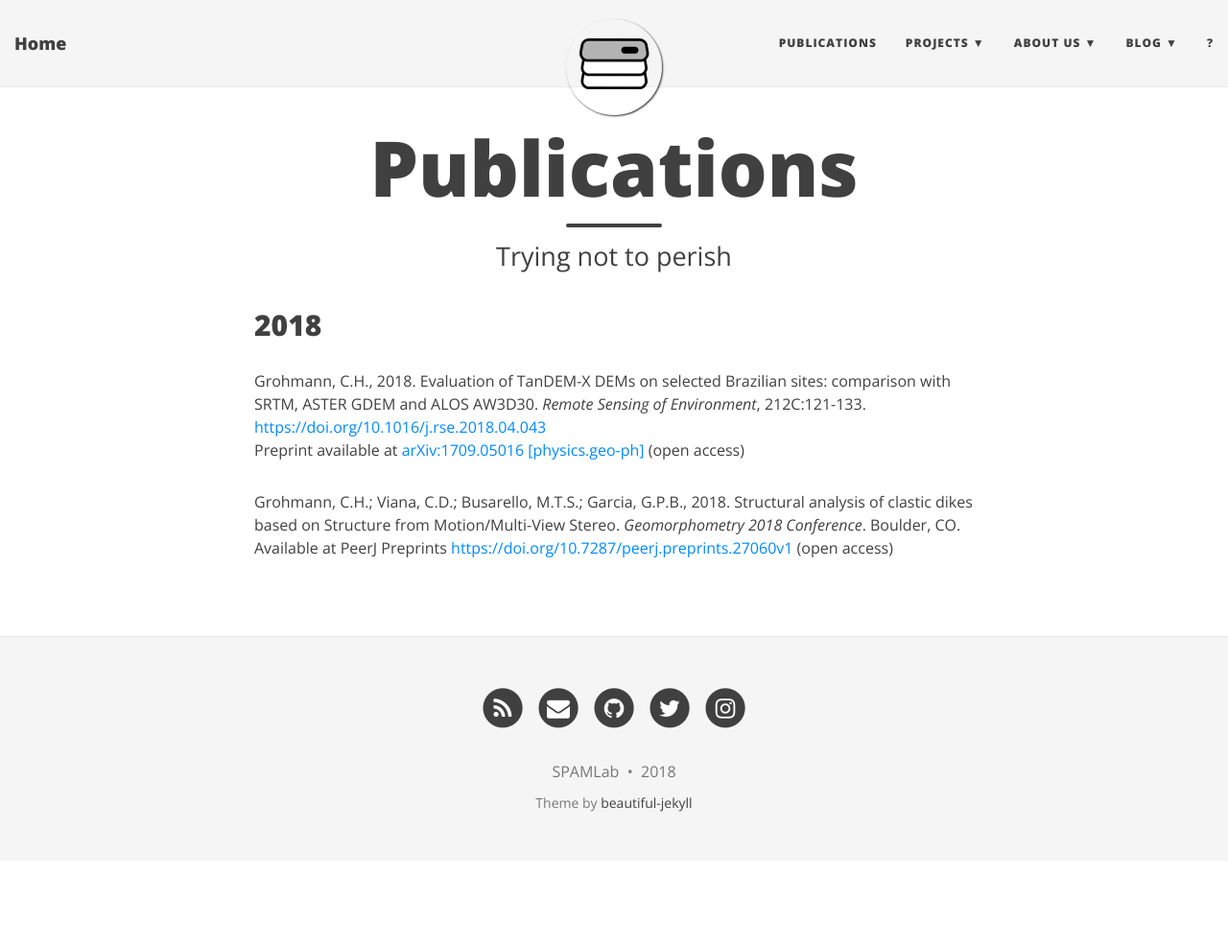
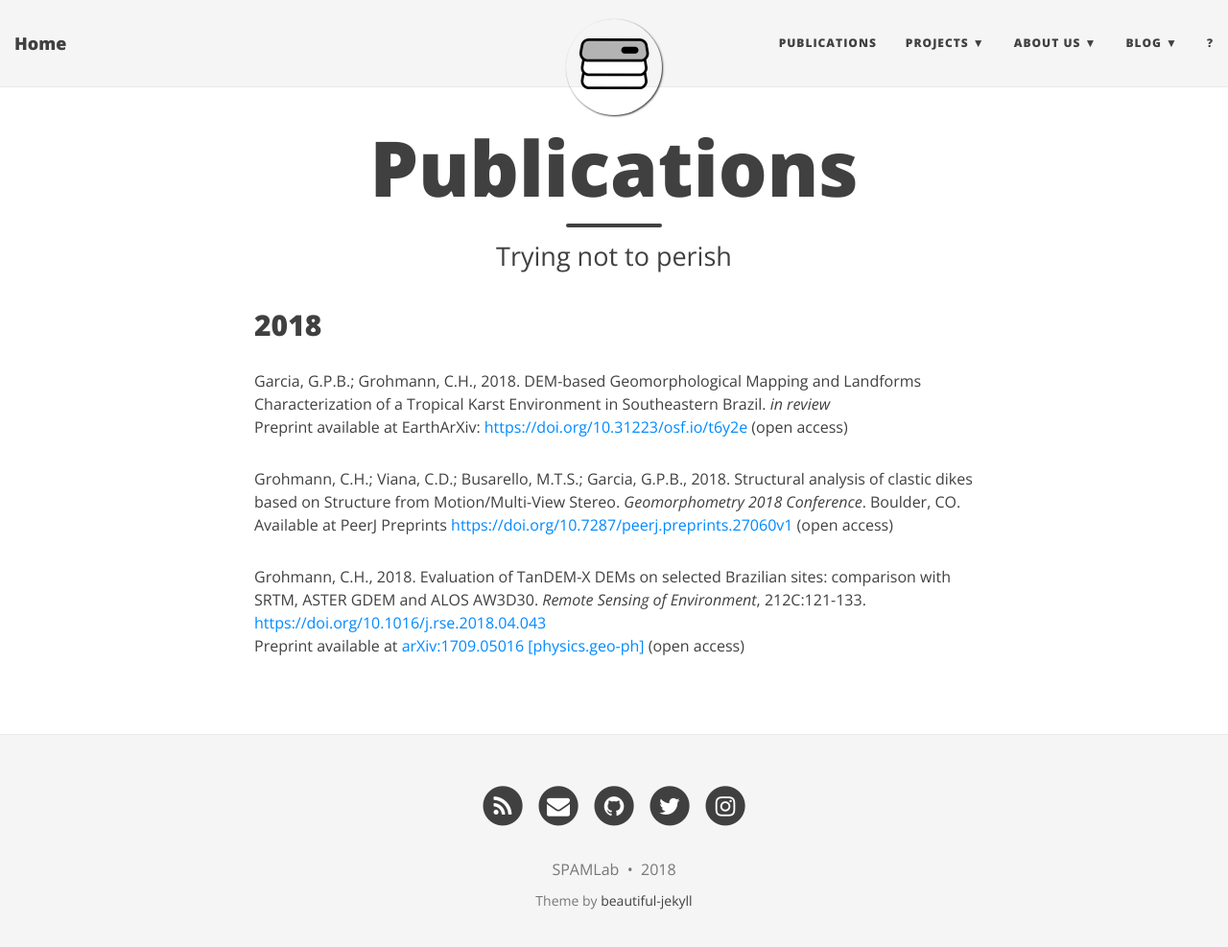
Before and after one commit to SPAMLab/SPAMLab.github.io, a Jekyll site: the page built from publications.md, in a window 1280 px wide and 999 px high. Shown: the top 987 px of the window at 96% size. Built offline with Jekyll 4.4.1, drawn with Linux system fonts in a browser that asks for light colours; nearby versions of some CDN libraries.

Commit message:
add preprint of guilherme's paper

```diff
--- a/publications.md
+++ b/publications.md
@@ -5,9 +5,12 @@ subtitle: Trying not to perish
 published: true
 ---
 ## 2018
+Garcia, G.P.B.; Grohmann, C.H., 2018. DEM-based Geomorphological Mapping and Landforms Characterization of a Tropical Karst Environment in Southeastern Brazil. _in review_
+Preprint available at EarthArXiv: <a href="https://doi.org/10.31223/osf.io/t6y2e" target="_blank">https://doi.org/10.31223/osf.io/t6y2e</a> (open access)
+
+Grohmann, C.H.; Viana, C.D.; Busarello, M.T.S.; Garcia, G.P.B., 2018. Structural analysis of clastic dikes based on Structure from Motion/Multi-View Stereo. _Geomorphometry 2018 Conference_. Boulder, CO.
+Available at PeerJ Preprints  <a href="https://doi.org/10.7287/peerj.preprints.27060v1" target="_blank">https://doi.org/10.7287/peerj.preprints.27060v1</a> (open access)
+
 Grohmann, C.H., 2018. Evaluation of TanDEM-X DEMs on selected Brazilian sites: comparison with SRTM, ASTER GDEM and ALOS AW3D30. _Remote Sensing of Environment_, 212C:121-133.
 <a href="https://doi.org/10.1016/j.rse.2018.04.043" target="_blank">https://doi.org/10.1016/j.rse.2018.04.043</a>
 Preprint available at <a href="https://arxiv.org/abs/1709.05016" target="_blank">arXiv:1709.05016 [physics.geo-ph]</a> (open access)
-
-Grohmann, C.H.; Viana, C.D.; Busarello, M.T.S.; Garcia, G.P.B., 2018. Structural analysis of clastic dikes based on Structure from Motion/Multi-View Stereo. _Geomorphometry 2018 Conference_. Boulder, CO.
-Available at PeerJ Preprints  <a href="https://doi.org/10.7287/peerj.preprints.27060v1" target="_blank">https://doi.org/10.7287/peerj.preprints.27060v1</a> (open access)
```
